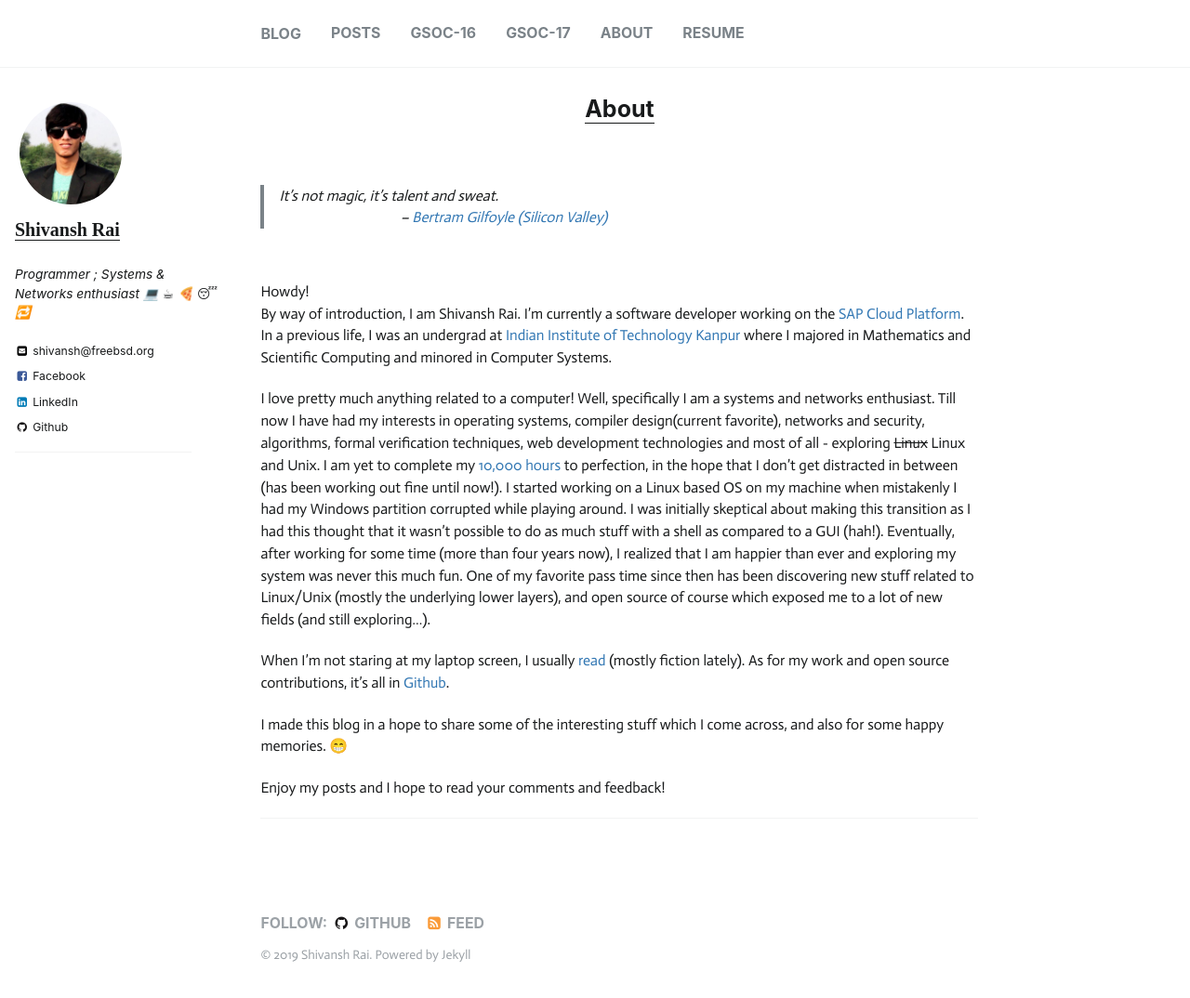
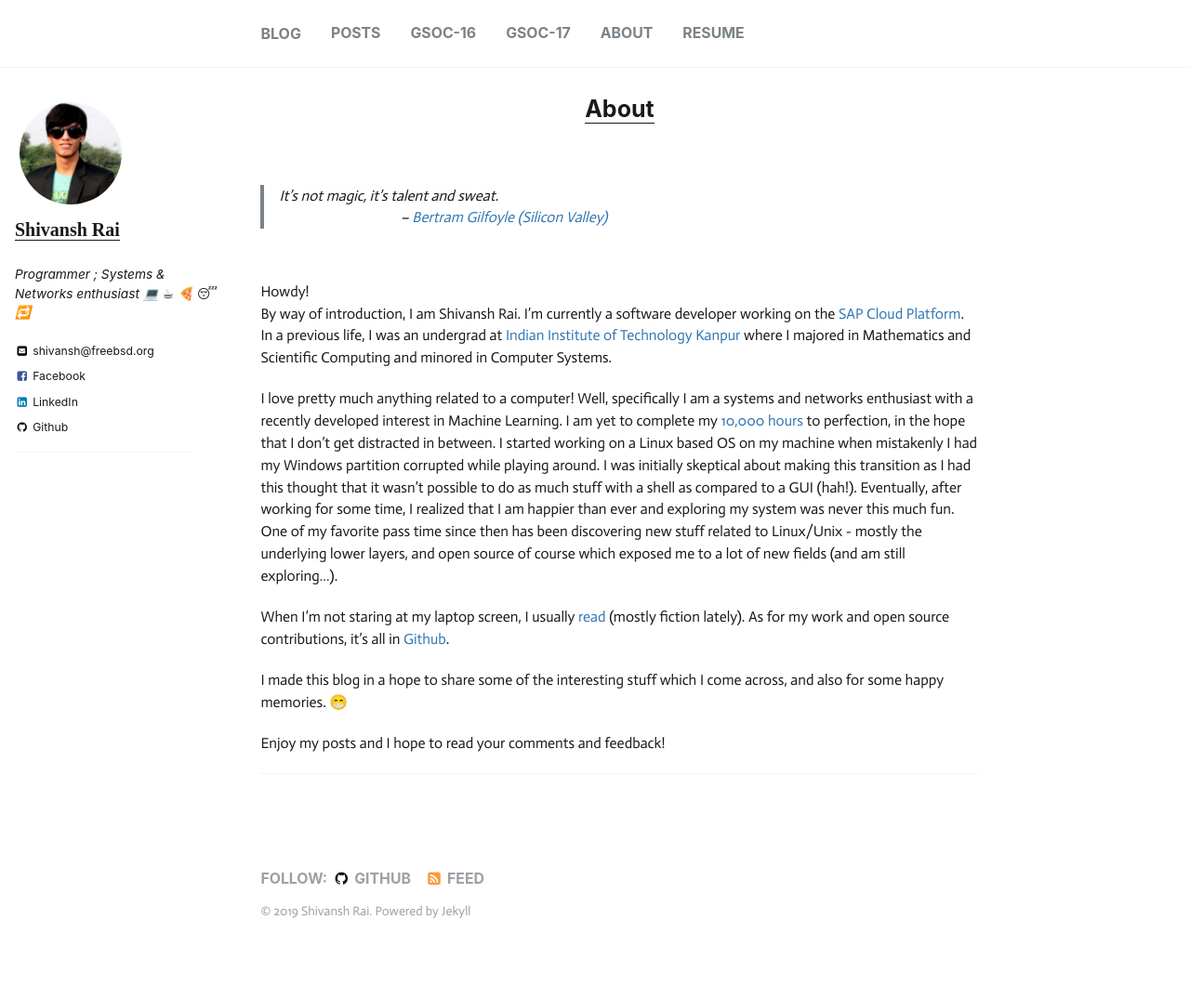
Before and after one commit to shivansh/shivansh.github.io, a Jekyll site: the page built from _pages/about.md, in a window 1280 px wide and 1087 px high. Shown: the top 1074 px of the window at 93% size. Built offline with Jekyll 4.4.1, drawn with Linux system fonts in a browser that asks for light colours; emoji names are drawn with the system emoji font.

Commit message:
about: remove unnecessary lines

```diff
--- a/_pages/about.md
+++ b/_pages/about.md
@@ -15,7 +15,7 @@ In a previous life, I was an undergrad at [Indian Institute of Technology
 Kanpur](http://www.iitk.ac.in/) where I majored in Mathematics and Scientific
 Computing and minored in Computer Systems.
 
-I love pretty much anything related to a computer! Well, specifically I am a systems and networks enthusiast. Till now I have had my interests in operating systems, compiler design(current favorite), networks and security, algorithms, formal verification techniques, web development technologies and most of all - exploring ~~Linux~~ Linux and Unix. I am yet to complete my [10,000 hours](https://en.wikipedia.org/wiki/Outliers_(book)){:target="_blank"} to perfection, in the hope that I don't get distracted in between (has been working out fine until now!). I started working on a Linux based OS on my machine when mistakenly I had my Windows partition corrupted while playing around. I was initially skeptical about making this transition as I had this thought that it wasn't possible to do as much stuff with a shell as compared to a GUI (hah!). Eventually, after working for some time (more than four years now), I realized that I am happier than ever and exploring my system was never this much fun. One of my favorite pass time since then has been discovering new stuff related to Linux/Unix (mostly the underlying lower layers), and open source of course which exposed me to a lot of new fields (and still exploring...).
+I love pretty much anything related to a computer! Well, specifically I am a systems and networks enthusiast with a recently developed interest in Machine Learning. I am yet to complete my [10,000 hours](https://en.wikipedia.org/wiki/Outliers_(book)){:target="_blank"} to perfection, in the hope that I don't get distracted in between. I started working on a Linux based OS on my machine when mistakenly I had my Windows partition corrupted while playing around. I was initially skeptical about making this transition as I had this thought that it wasn't possible to do as much stuff with a shell as compared to a GUI (hah!). Eventually, after working for some time, I realized that I am happier than ever and exploring my system was never this much fun. One of my favorite pass time since then has been discovering new stuff related to Linux/Unix - mostly the underlying lower layers, and open source of course which exposed me to a lot of new fields (and am still exploring...).
 
 When I'm not staring at my laptop screen, I usually
 [read](https://www.goodreads.com/shivanshrai) (mostly fiction lately).  As for
```
